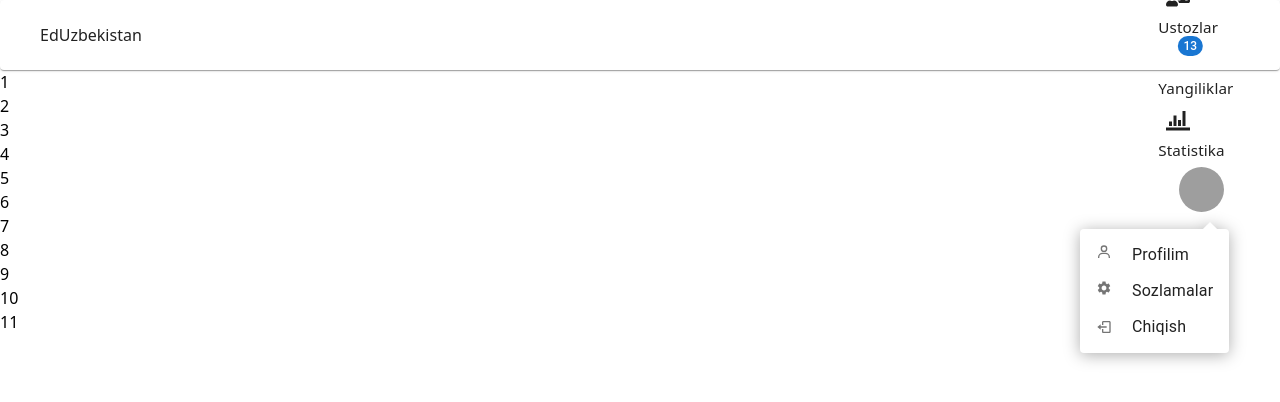
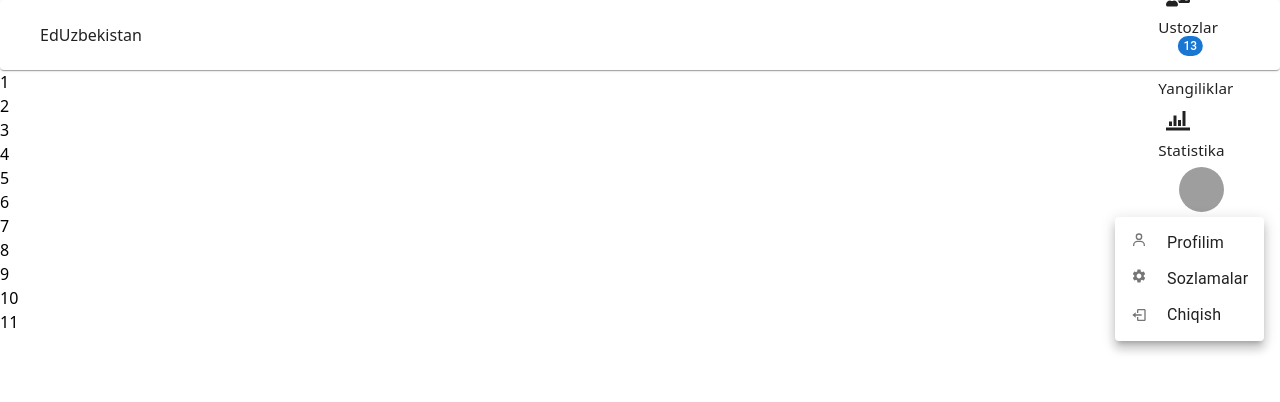
Before and after one commit to Takeda04/ED.UZBEKISTAN, a React (Vite) app: page /classes in a window 1280 px wide. Both pictures are taken after a click on the button 1201 px from the left and 189 px from the top of the page. Shown: the top 402 px of the page. Built offline with nearby package versions, Linux system fonts and the light colour scheme; grey boxes are pictures that could not be loaded; some icons are missing.

Commit message:
fix menu header component

```diff
--- a/src/components/Header/Header.tsx
+++ b/src/components/Header/Header.tsx
@@ -30,10 +30,10 @@ import { news_list } from "../../pages/News";
 
 const Header = () => {
   const navigate = useNavigate();
-  const [menu, setMenu] = useState(null);
+  const [menu, setMenu] = useState<null | HTMLElement>(null);
   const open = Boolean(menu);
-  const noma = true
-  const handleClick = (event: any) => {
+
+  const handleClick = (event: React.MouseEvent<HTMLButtonElement>) => {
     setMenu(event.currentTarget);
   };
 
@@ -120,39 +120,15 @@ const Header = () => {
             />
           </IconButton>
           <Menu
+            id="basic-menu"
             anchorEl={menu}
-            id="account-menu"
             open={open}
             onClose={handleClose}
-            onClick={handleClose}
-            PaperProps={{
-              elevation: 0,
-              sx: {
-                overflow: "visible",
-                filter: "drop-shadow(0px 2px 8px rgba(0,0,0,0.32))",
-                mt: 1.5,
-                "& .MuiAvatar-root": {
-                  width: 32,
-                  height: 32,
-                  ml: -0.5,
-                  mr: 1,
-                },
-                "&:before": {
-                  content: '""',
-                  display: "block",
-                  position: "absolute",
-                  top: 0,
-                  right: 14,
-                  width: 10,
-                  height: 10,
-                  bgcolor: "background.paper",
-                  transform: "translateY(-50%) rotate(45deg)",
-                  zIndex: 0,
-                },
-              },
+            anchorOrigin={{ vertical: 'bottom', horizontal: 'center' }}
+            transformOrigin={{ vertical: 'top', horizontal: 'center' }}
+            MenuListProps={{
+              'aria-labelledby': 'basic-button',
             }}
-            transformOrigin={{ horizontal: "right", vertical: "top" }}
-            anchorOrigin={{ horizontal: "right", vertical: "bottom" }}
           >
             <MenuItem onClick={handleClose}>
               <Link to="/profile">
@@ -170,12 +146,7 @@ const Header = () => {
                 Sozlamalar
               </Link>
             </MenuItem>
-            <MenuItem
-              onClick={() => {
-                localStorage.clear();
-                window.location.reload();
-              }}
-            >
+            <MenuItem onClick={handleClose}>
                 <ListItemIcon>
                   <BiLogOut />
                 </ListItemIcon>
```
Lines whose indentation alone changed are shown as unchanged.
